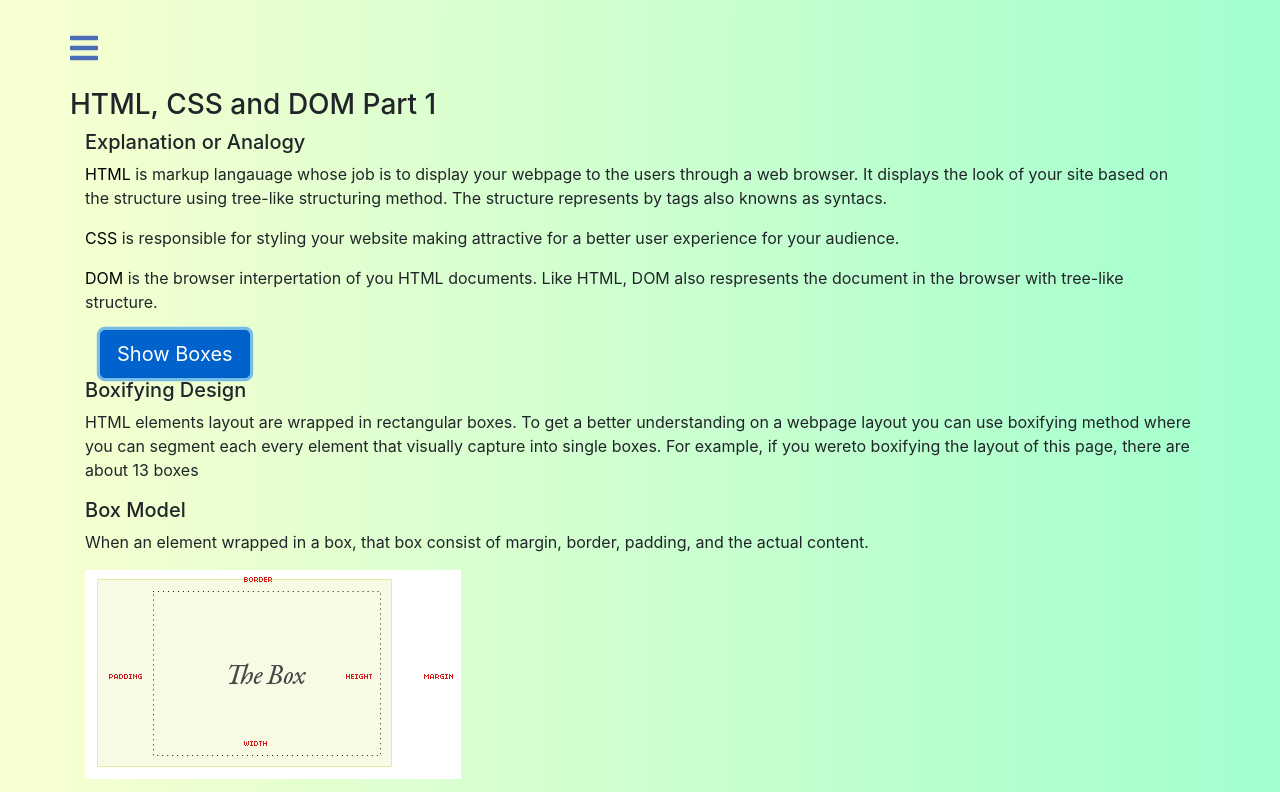
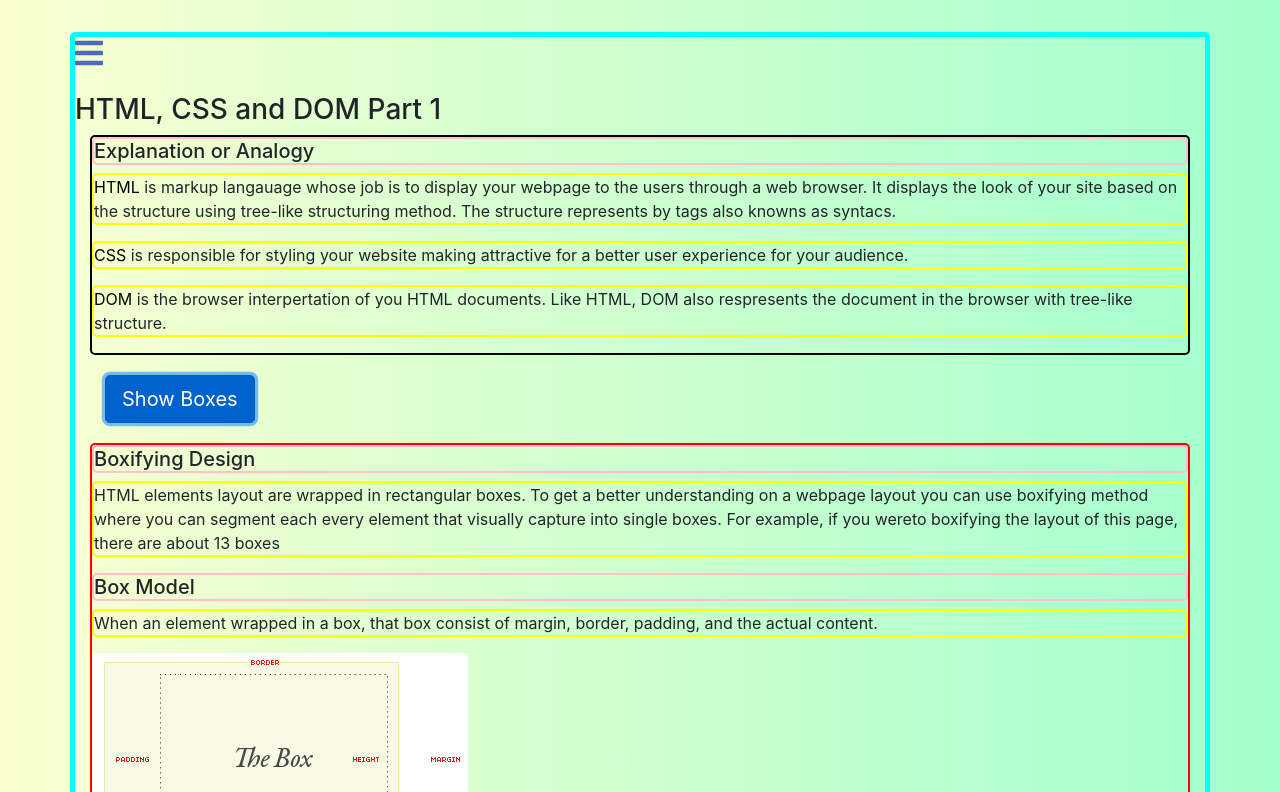
Before and after one commit to AmboMaya/AmboMaya.github.io, a plain HTML site: page blog/t2-html-css-dom-p1.html in a window 1280 px wide. Both pictures are taken after a click on the button "Show Boxes". Shown: the top 792 px of the page. Drawn offline with nearby package versions, Linux system fonts and the light colour scheme.

Commit message:
added box model border colour

```diff
--- a/styles/main.css
+++ b/styles/main.css
@@ -99,3 +99,36 @@ i.back-arrow, i{
     font-weight: bolder;
     float: right;
 }
+
+.container.boxify{
+    border: 5px solid aqua;
+    border-radius: 5px;
+}
+
+.section-header.boxify{
+    border: 2px solid pink;
+    border-radius: 5px;
+}
+
+p.explanation.boxify{
+    border: 2px solid yellow;
+    border-radius: 5px;
+}
+
+section.boxify{
+    border: 2px solid black;
+    border-radius: 5px;
+}
+
+article.boxify{
+    border: 2px solid red;
+    border-radius: 5px;
+}
+
+.btn {
+    margin-bottom: 20px;
+}
+
+.btn.boxify{
+    margin-top: 20px;
+}
```
